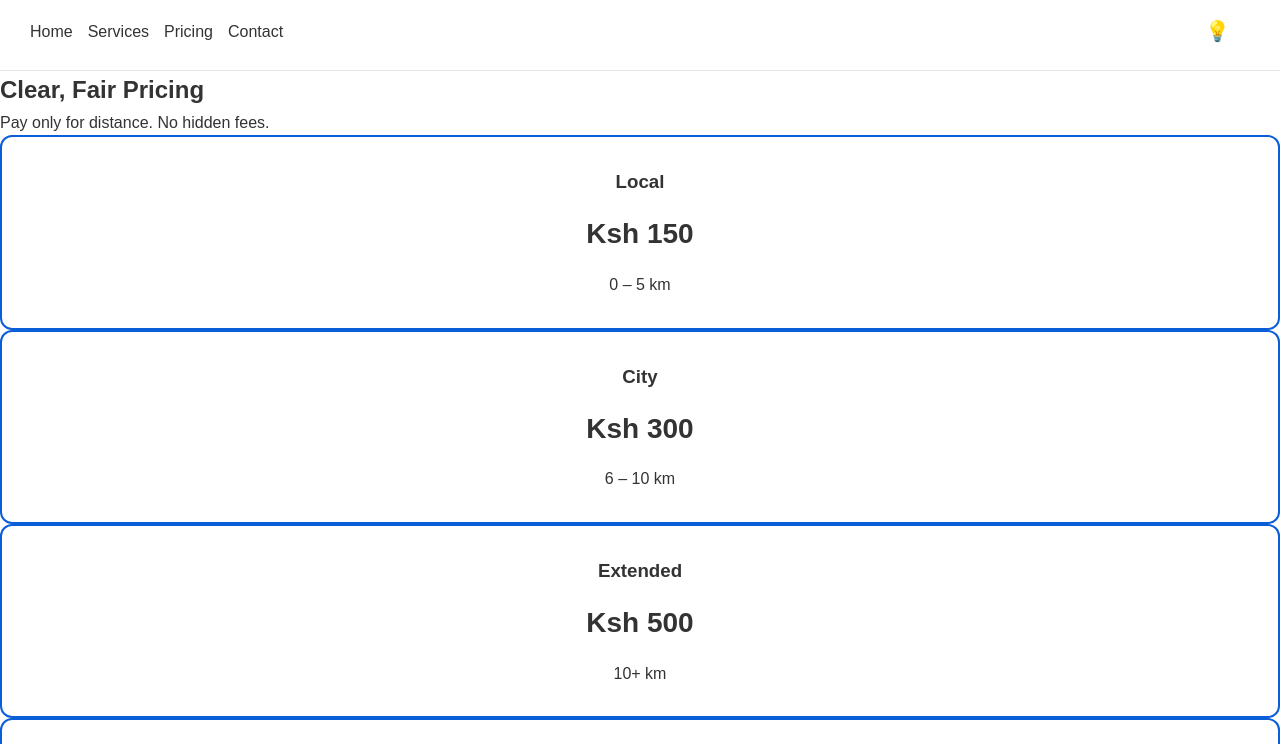
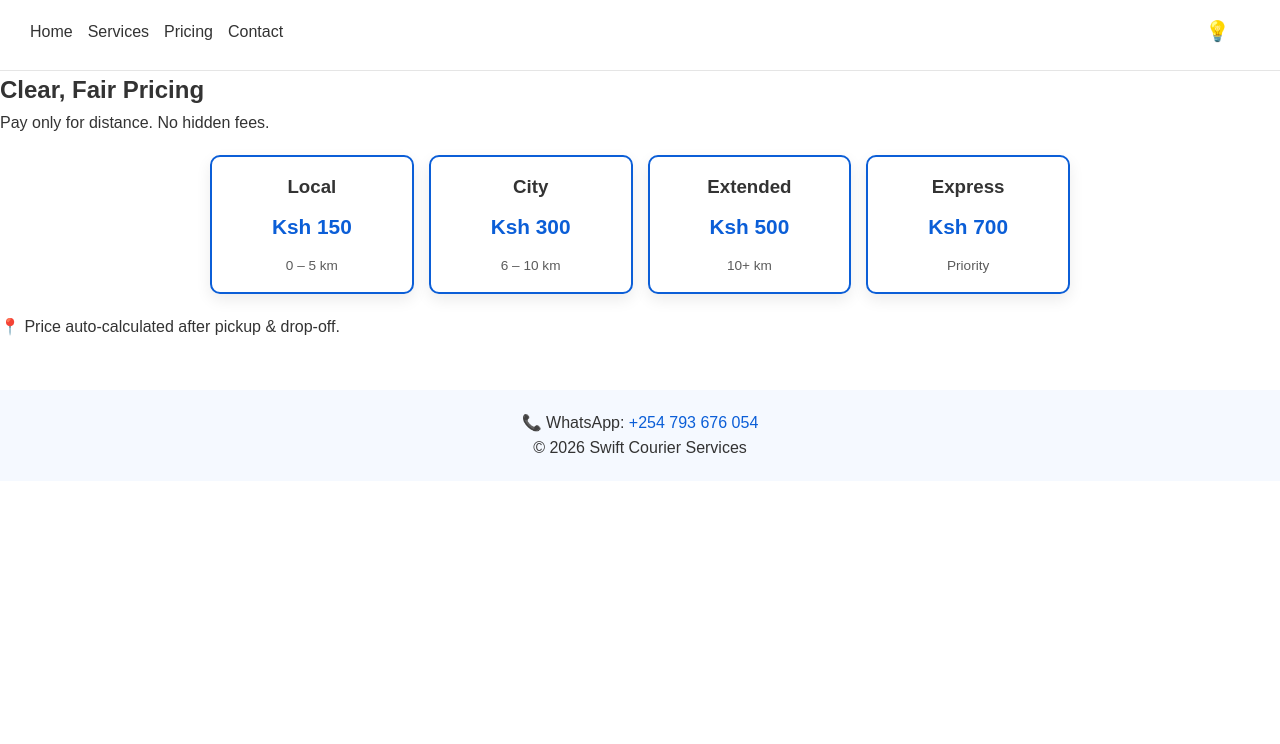
Before and after one commit to jaysonwanyeki-glitch/my-website, a plain HTML site: page pricing.html in a window 1280 px wide. Shown: the part 56-800 px from the top of the page. Drawn offline with Linux system fonts and the light colour scheme.

Commit message:
Update style.css

```diff
--- a/style.css
+++ b/style.css
@@ -274,3 +274,42 @@ body.dark nav a {
 body.dark .dashboard th {
   background: #084298;
 }
+
+.pricing-grid {
+  display: grid;
+  grid-template-columns: repeat(auto-fit, minmax(180px, 1fr));
+  gap: 15px;
+  padding: 20px;
+  max-width: 900px;
+  margin: auto;
+}
+
+.price-card {
+  background: #fff;
+  border-radius: 10px;
+  padding: 15px;
+  text-align: center;
+  box-shadow: 0 6px 15px rgba(0,0,0,0.08);
+  transition: transform 0.2s ease, box-shadow 0.2s ease;
+}
+
+.price-card:hover {
+  transform: translateY(-5px);
+  box-shadow: 0 10px 25px rgba(11,94,215,0.2);
+}
+
+.price-card .price {
+  font-size: 1.3rem;
+  font-weight: bold;
+  color: #0b5ed7;
+  margin: 8px 0;
+}
+
+.price-card span {
+  font-size: 0.85rem;
+  opacity: 0.8;
+}
+
+.price-card.accent {
+  border: 2px solid #0b5ed7;
+}
```
